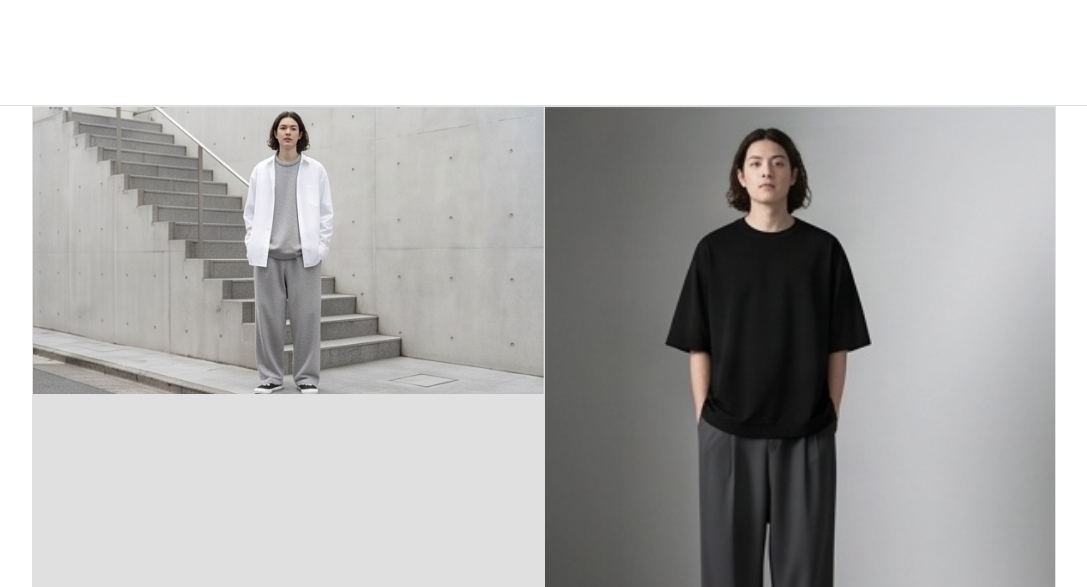
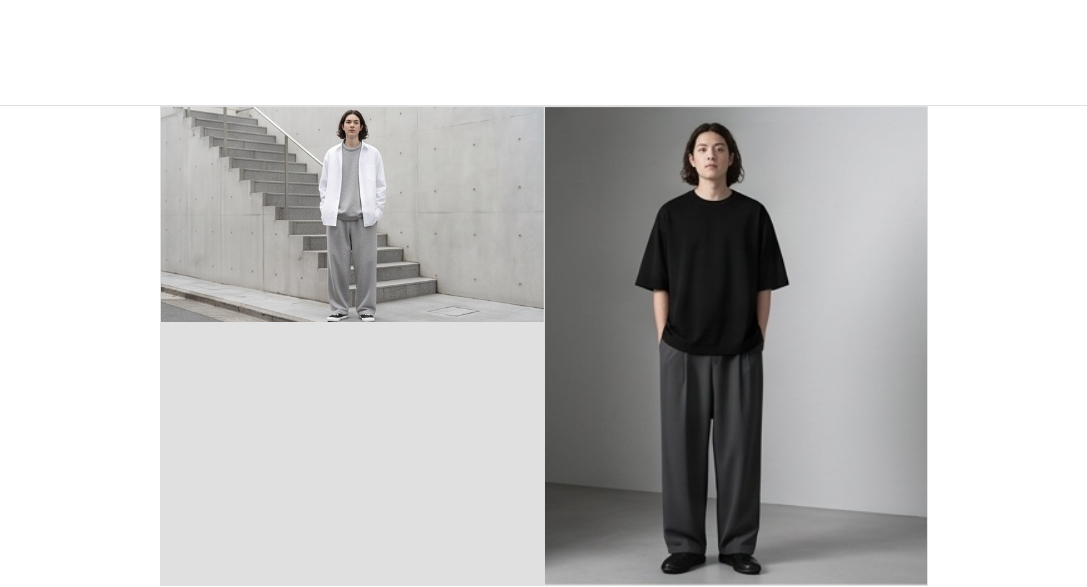
Before and after one commit to yuyakobayashi-arch/demosite_001, a website: page lookbook.html in a window 1280 px wide. Shown: the part 365-952 px from the top of the page, without its empty margins (96-1183 px from the left). Drawn offline with Linux system fonts and the light colour scheme.

Commit message:
Lookbook: narrow look-row to 48rem, add page-lookbook body class
Made-with: Cursor

```diff
--- a/assets/css/style.css
+++ b/assets/css/style.css
@@ -436,6 +436,12 @@ form button[type="submit"] {
   box-sizing: border-box;
 }
 
+/* ルックブックのみ: 2 カラム枠の最大幅（セクション 1024px より狭く、横伸びを抑える） */
+.page-lookbook .section .look-row {
+  max-width: min(100%, 48rem);
+  margin-inline: auto;
+}
+
 @media (max-width: 40rem) {
   .look-row {
     grid-template-columns: 1fr;
--- a/lookbook.html
+++ b/lookbook.html
@@ -7,7 +7,7 @@
     <meta name="description" content="MONO ルックブック — グレースケールの仮想ビジュアル。デモ用。" />
     <link rel="stylesheet" href="assets/css/style.css" />
   </head>
-  <body>
+  <body class="page-lookbook">
     <header class="site-header">
       <div class="header-inner">
         <a class="wordmark" href="index.html">MONO</a>
```
